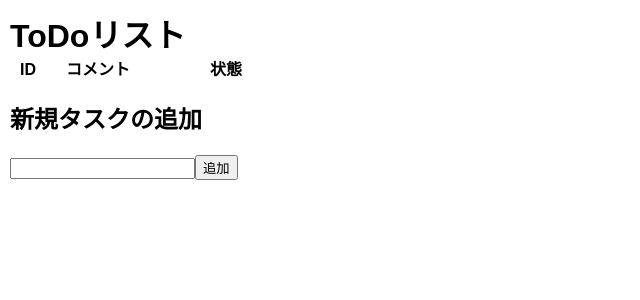
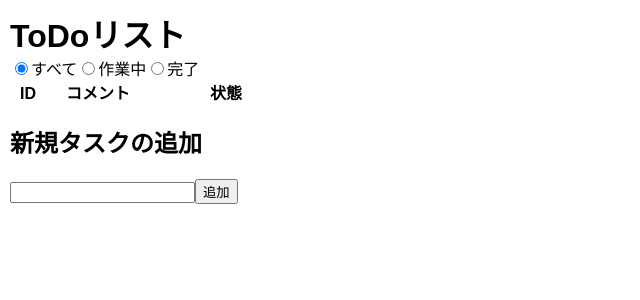
Before and after one commit to kogahi/todolist, a React (Create React App) app: page / in a window 1280 px wide. Shown: the top 300 px of the page, without its empty margins (0-640 px from the left). Built offline with nearby package versions, Linux system fonts and the light colour scheme.

Commit message:
課題④

```diff
--- a/src/App.js
+++ b/src/App.js
@@ -1,6 +1,7 @@
 import React, { Component } from 'react';
 import TodoList from './TodoList';
 import Form from './Form';
+import Filter from './Filter';
 import './css/App.css'
 
 class App extends Component {
@@ -10,6 +11,7 @@ class App extends Component {
     this.state = {
       todos: todos,
       countTodo: todos.length,
+      filter:'all',
     };
   }
 
@@ -44,9 +46,12 @@ class App extends Component {
   handleStatusChange(id){
     const todos = this.state.todos.slice();
     const todo = todos.find(todo => todo.id === id);
-    console.log(todo.id);
     todo.done = !todo.done;
     this.setState({todos: todos});
+  }
+
+  changeRadio(e){
+    this.setState({filter:e.target.value})
   }
 
 
@@ -54,6 +59,10 @@ class App extends Component {
     return (
       <div className="app">
         <h1>ToDoリスト</h1>
+        <Filter
+          filter={this.state.filter}
+          changeRadio={this.changeRadio.bind(this)}
+         />
          <span className="column_id">ID</span>
          <span className="column_comment">コメント</span>
          <span className="column_status">状態</span>
@@ -61,6 +70,7 @@ class App extends Component {
           todos={this.state.todos}
           onDelete={this.handleDelete.bind(this)}
           statusChange={this.handleStatusChange.bind(this)}
+          filter={this.state.filter}
           />
         <Form
           handleSubmit={this.handleSubmit.bind(this)}
--- /dev/null
+++ b/src/Filter.js
@@ -0,0 +1,24 @@
+import React, { Component } from 'react';
+// import './css/Filter.css';
+
+class Filter extends Component{
+    render(){
+        return(
+            <div className="filter">
+              <form onSubmit={this.props.handleChangeFilter}>
+                <input type="radio" id="all" name="all" value="all"
+                checked={this.props.filter==="all"} onChange={this.props.changeRadio}/>
+                <label for="all">すべて</label>
+                <input type="radio" id="uncompleted" name="uncompleted" value="uncompleted"
+                checked={this.props.filter==="uncompleted"} onChange={this.props.changeRadio}/>
+                <label for="uncompleted">作業中</label>
+                <input type="radio" id="completed" name="completed" value="completed"
+                checked={this.props.filter==="completed"} onChange={this.props.changeRadio}/>
+                <label for="completed">完了</label>
+              </form>
+            </div>
+        )
+    }
+}
+
+export default Filter
--- a/src/TodoList.js
+++ b/src/TodoList.js
@@ -10,10 +10,20 @@ class TodoList extends Component {
           onDelete = {this.props.onDelete}
          statusChange = {this.props.statusChange}
         />
-      )
+      );
+
+      var filteredTodo = [];
+      if(this.props.filter === 'all'){
+        filteredTodo = todos;
+      }else if(this.props.filter === 'uncompleted'){
+        filteredTodo = todos.filter( todo => todo.done);
+      }else{
+        filteredTodo = todos.filter( todo => todo.done == true);
+      }
+
       return(
         <ul>
-          {todos}
+          {filteredTodo}
         </ul>
       );
     }
```
